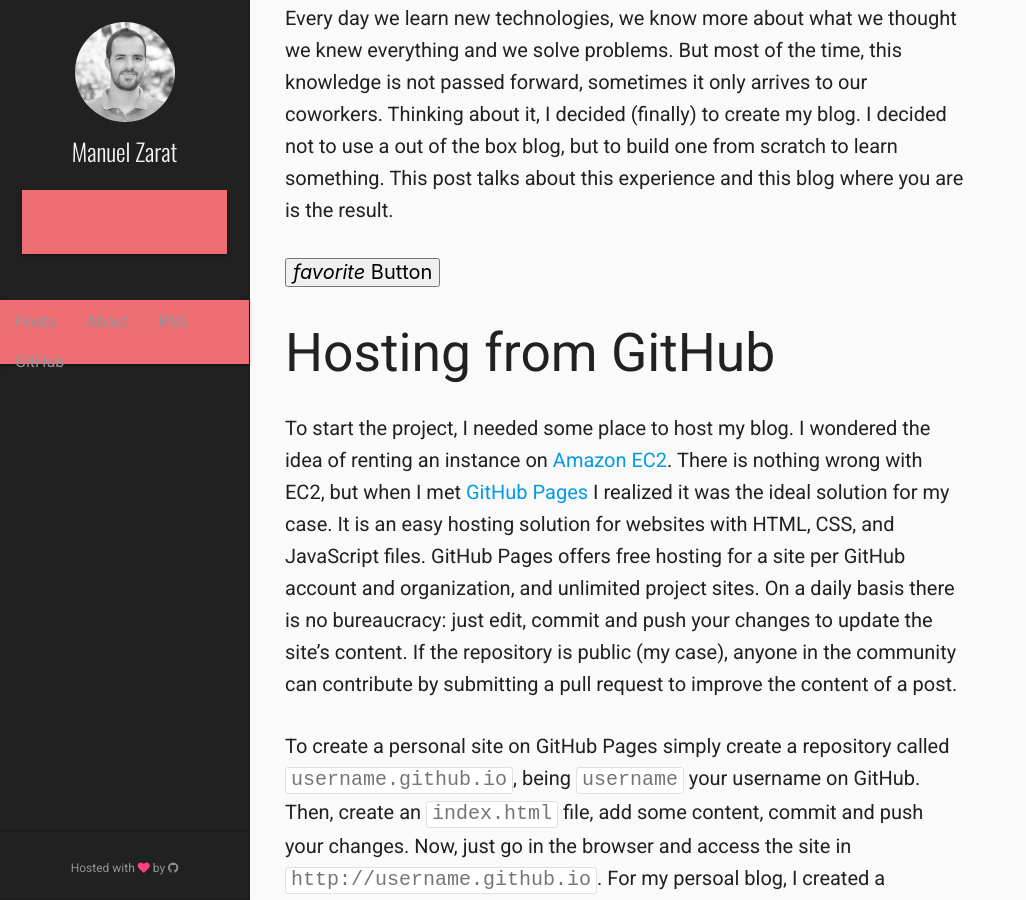
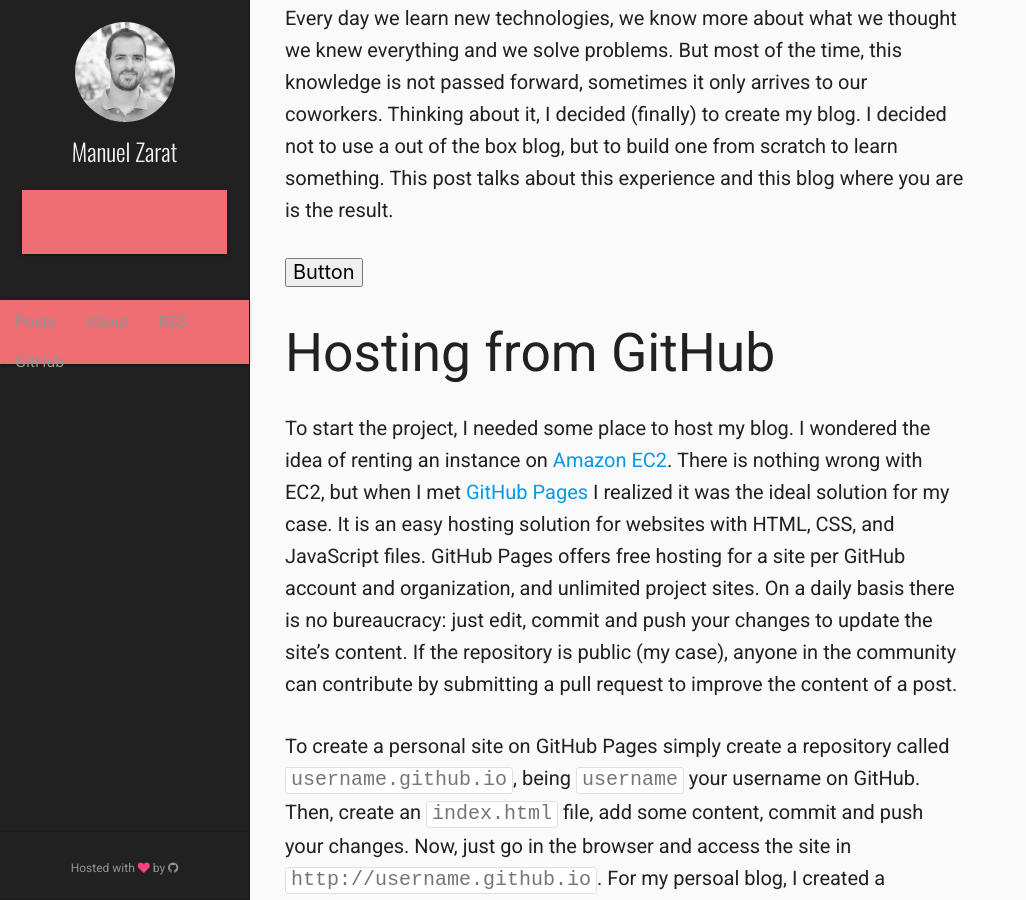
Before and after one commit to mbrain/zarat.github.io, a Jekyll site: the page built from _posts/2015-01-03-how-i-made-my-blog-with-github-jekyll-and-material-design.markdown, in a window 1280 px wide and 900 px high, scrolled down 562 px. Shown: the whole window, without its empty margins (0-1026 px from the left). Built offline with Jekyll 4.4.1, drawn with Linux system fonts in a browser that asks for light colours; comment, search, counter and statistics services are not loaded.

Commit message:
Update 2015-01-03-how-i-made-my-blog-with-github-jekyll-and-material-design.markdown

```diff
--- a/_posts/2015-01-03-how-i-made-my-blog-with-github-jekyll-and-material-design.markdown
+++ b/_posts/2015-01-03-how-i-made-my-blog-with-github-jekyll-and-material-design.markdown
@@ -14,7 +14,6 @@ build one from scratch to learn something. This post talks about this experience
 and this blog where you are is the result.
 
 <button class="mdc-button">
-  <i class="material-icons mdc-button__icon" aria-hidden="true">favorite</i>
   Button
 </button>
 
```
